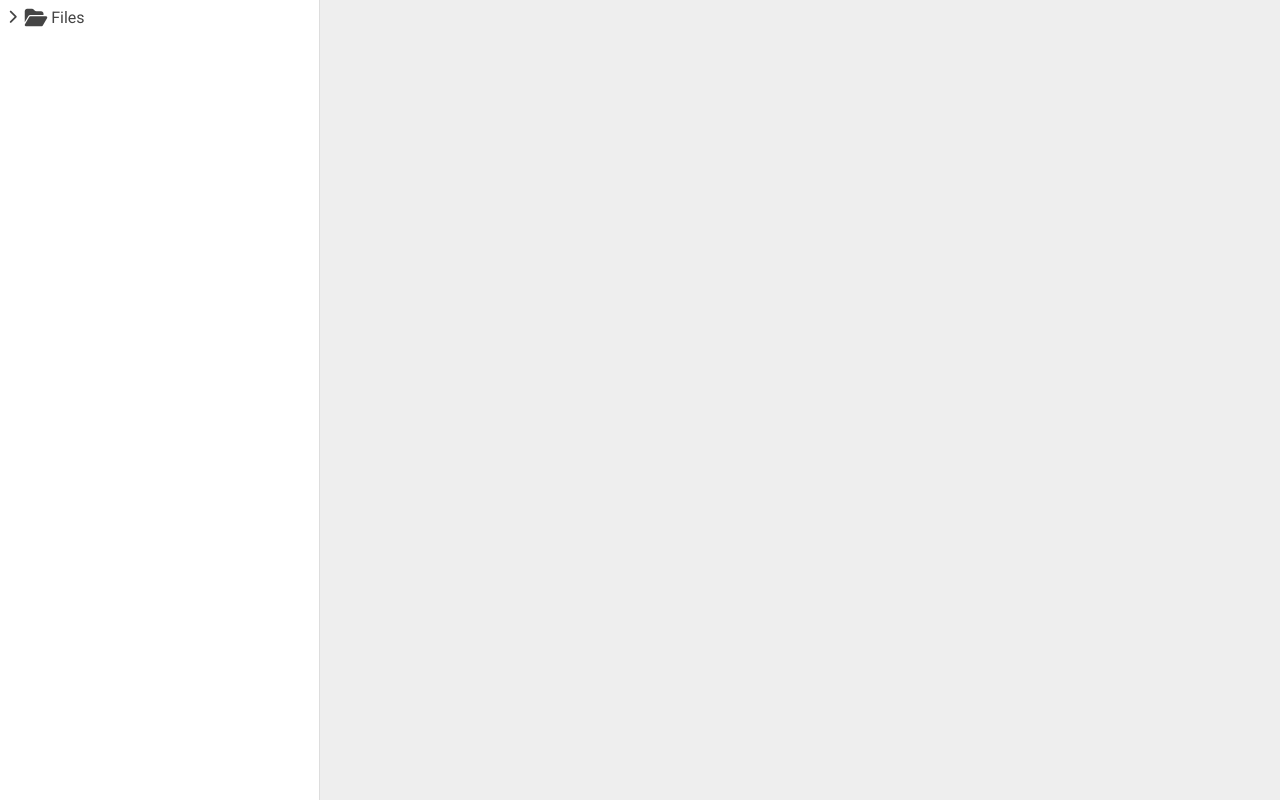
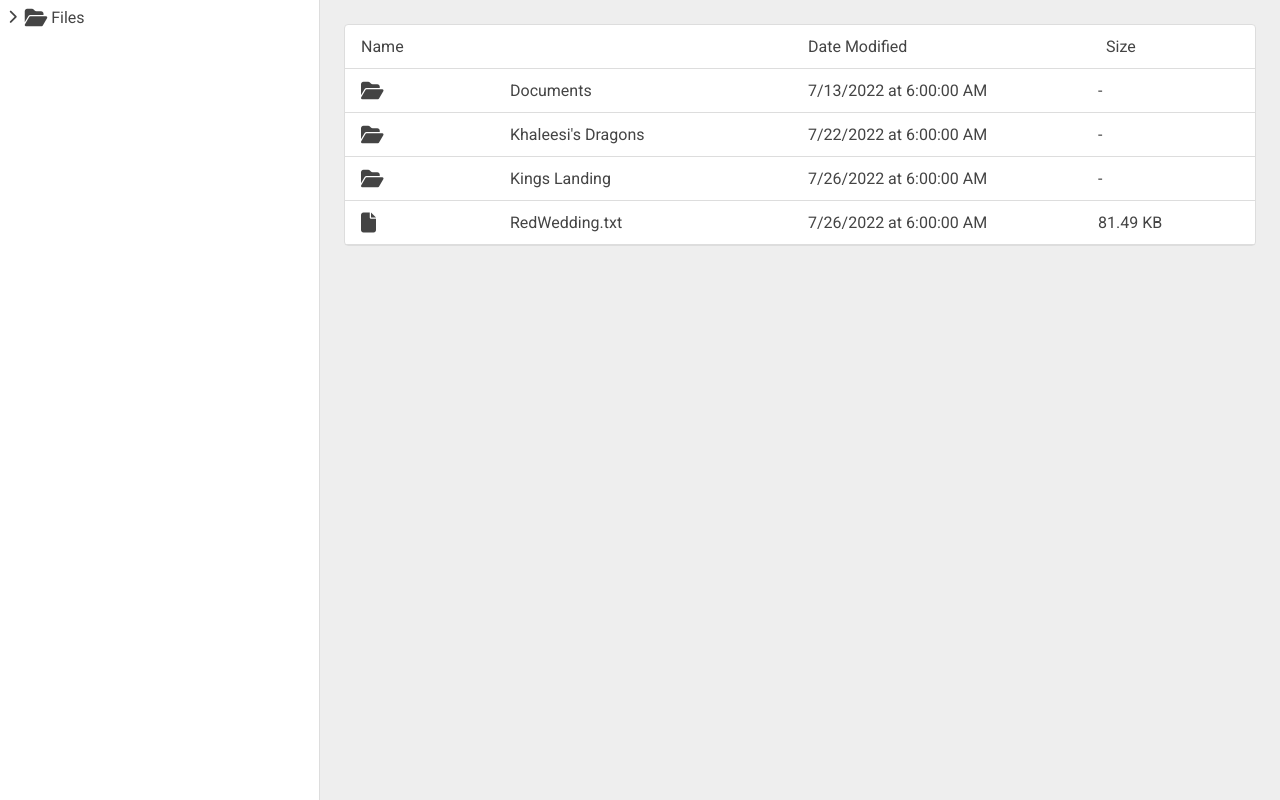
Before and after one commit to joshsisley/file-system-ui-challenge, a website built with webpack: page index.html in a window 1280 px wide. Built offline with nearby package versions, Linux system fonts and the light colour scheme.

Commit message:
Added the right pane

```diff
--- a/src/components/LeftPane/FileNode/index.ts
+++ b/src/components/LeftPane/FileNode/index.ts
@@ -15,7 +15,6 @@ const FileNode = (node: IFileNode) => {
   nameEl.addEventListener('click', (e) => {
     e.preventDefault();
     e.stopPropagation();
-    console.log('click detected');
     const event = new CustomEvent('openFolder', { detail: node });
     document.dispatchEvent(event);
   });
@@ -44,6 +43,7 @@ const FileNode = (node: IFileNode) => {
       root.appendChild(rowEl);
       root.appendChild(childrenEl);
     } else {
+      root.className += ' ml-3 pb-1';
       root.appendChild(nameEl);
     }
   }
--- /dev/null
+++ b/src/components/RightPane/Header/index.ts
@@ -0,0 +1,24 @@
+const Header = () => {
+  const headerEl = document.createElement('div');
+  headerEl.className = 'file-list-header grid';
+
+  const headerNameEl = document.createElement('div');
+  headerNameEl.className = 'col col-3';
+  headerNameEl.innerHTML = 'Name';
+
+  const headerModifiedDateEl = document.createElement('div');
+  headerModifiedDateEl.className = 'col col-2';
+  headerModifiedDateEl.innerHTML = 'Date Modified';
+
+  const headerSizeEl = document.createElement('div');
+  headerSizeEl.className = 'col';
+  headerSizeEl.innerHTML = 'Size';
+
+  headerEl.appendChild(headerNameEl);
+  headerEl.appendChild(headerModifiedDateEl);
+  headerEl.appendChild(headerSizeEl);
+
+  return headerEl;
+}
+
+export default Header;
--- /dev/null
+++ b/src/components/RightPane/Icon/index.ts
@@ -0,0 +1,12 @@
+import { IFileNode } from '../../../interfaces/FileNode';
+
+const Icon = ({ type }: IFileNode) => {
+  const el = document.createElement('div');
+  el.classList.add('col');
+  const iconType = type === 'folder' ? 'fa-folder-open' : 'fa-file';
+  el.innerHTML = `<i class="fa ${iconType} fa-lg" aria-hidden="true"></i>`;
+
+  return el;
+};
+
+export default Icon;
--- /dev/null
+++ b/src/components/RightPane/ModifiedDate/index.ts
@@ -0,0 +1,12 @@
+import { IFileNode } from '../../../interfaces/FileNode';
+
+const ModifiedDate = ({ modified }: IFileNode) => {
+  const el = document.createElement('div');
+  el.className = 'col col-2';
+  const date = new Date(modified);
+  el.textContent = `${date.toLocaleDateString()} at ${date.toLocaleTimeString()}`;
+
+  return el;
+};
+
+export default ModifiedDate;
--- /dev/null
+++ b/src/components/RightPane/Name/index.ts
@@ -0,0 +1,11 @@
+import { IFileNode } from "../../../interfaces/FileNode";
+
+const Name = ({ name, type }: IFileNode) => {
+  const el = document.createElement('div');
+  el.className = 'col col-2';
+  el.textContent = name;
+
+  return el;
+};
+
+export default Name;
--- /dev/null
+++ b/src/components/RightPane/Size/index.ts
@@ -0,0 +1,12 @@
+import { IFileNode } from "../../../interfaces/FileNode";
+import { formatBytes } from "../../../services/util/util.service";
+
+const RowSize = (node: IFileNode) => {
+  const el = document.createElement('div');
+  el.setAttribute('data-testid', 'row-size');
+  el.textContent = formatBytes(node.size);
+
+  return el;
+};
+
+export default RowSize;
--- a/src/components/RightPane/index.ts
+++ b/src/components/RightPane/index.ts
@@ -1,9 +1,62 @@
 import { IFileNode } from '../../interfaces/FileNode';
+import Icon from './Icon/index';
+import Name from './Name/index';
+import ModifiedDate from './ModifiedDate/index';
+import Size from './Size/index';
+import Header from './Header/index';
 
 const RightPane = (initialNode: IFileNode) => {
   const el = document.createElement('div');
   el.setAttribute('data-test', 'right-pane');
-  el.className = 'right-pane';
+  el.className = 'right-pane card m-3';
+
+  // Append the header
+  el.appendChild(Header());
+
+  // Append the children rows
+  document.addEventListener('openFolder', (e) => {
+    const node = (e as CustomEvent<IFileNode>).detail;
+    if (node.type === 'folder') {
+      el.querySelectorAll(`[data-folder="true"]`).forEach((row) => {
+        el.removeChild(row)
+      });
+
+      node.children.forEach((child) => {
+        const gridRow = document.createElement('div');
+        gridRow.className = 'grid';
+        gridRow.setAttribute('data-folder', 'true');
+
+        const iconEl = Icon(child);
+        const nameEl = Name(child);
+        const modifiedDateEl = ModifiedDate(child);
+        const sizeEl = Size(child);
+
+        if (child.type === 'folder') {
+          gridRow.className += ' clickable';
+          gridRow.addEventListener('click', (e: Event) => {
+            e.stopPropagation();
+            e.preventDefault();
+            document.dispatchEvent(
+              new CustomEvent('openFolder', { detail: child })
+            );
+          });
+        }
+
+        gridRow.appendChild(iconEl);
+        gridRow.appendChild(nameEl);
+        gridRow.appendChild(modifiedDateEl);
+        gridRow.appendChild(sizeEl);
+
+        el.appendChild(gridRow);
+      });
+    }
+  });
+
+  if (initialNode.type === 'folder') {
+    document.dispatchEvent(
+      new CustomEvent('openFolder', { detail: initialNode })
+    );
+  }
 
   return el;
 };
--- a/src/services/data/data.service.ts
+++ b/src/services/data/data.service.ts
@@ -82,21 +82,22 @@ const tree: IFileNode = {
     },
     {
       type: 'folder',
-      name: 'System',
+      name: 'Kings Landing',
       modified: '2022-07-26T06:00:00.000Z',
       size: null,
-      children: []
+      children: [
+        {
+          type: 'file',
+          name: 'IronThrone.pdf',
+          modified: '2022-07-26T06:00:10.000Z',
+          size: 76623,
+          children: null
+        },
+      ]
     },
     {
       type: 'file',
-      name: 'RedWedding.pdf',
-      modified: '2022-07-26T06:00:10.000Z',
-      size: 76623,
-      children: null
-    },
-    {
-      type: 'file',
-      name: 'IronThrone.txt',
+      name: 'RedWedding.txt',
       modified: '2022-07-26T06:00:00.000Z',
       size: 83442,
       children: null
--- a/src/services/util/util.service.ts
+++ b/src/services/util/util.service.ts
@@ -1,2 +1,17 @@
 export const isDefined = <T>(item: T | undefined | null): item is T =>
   item !== undefined && item !== null;
+
+export const formatBytes = (bytes: number, decimals = 2) => {
+  if (!bytes) return '-';
+  if (bytes === 0) {
+    return '0 Bytes';
+  }
+
+  const k = 1024;
+  const dm = decimals < 0 ? 0 : decimals;
+  const sizes = ['Bytes', 'KB', 'MB', 'GB', 'TB', 'PB', 'EB', 'ZB', 'YB'];
+
+  const i = Math.floor(Math.log(bytes) / Math.log(k));
+
+  return parseFloat((bytes / Math.pow(k, i)).toFixed(dm)) + ' ' + sizes[i];
+}
--- a/src/styles.scss
+++ b/src/styles.scss
@@ -17,7 +17,7 @@ body {
     border-right: 1px solid #ddd;
   }
   .right-pane {
-    padding: 1.6rem;
+    height: fit-content;
     .file-list {
       .file-list__header {
         padding: 0.25rem 0.5rem;
@@ -38,13 +38,16 @@ body {
   flex-wrap: nowrap;
   justify-content: flex-start;
   width: 100%;
+  .name {
+    cursor: default;
+  }
 }
 
 .children {
   display: none;
   margin-left: 0.5rem;
 
-  &:global(.open) {
+  &.open {
     display: block;
   }
 }
@@ -56,9 +59,21 @@ body {
   transform: rotate(0deg);
   transition: transform 0.2s ease-in-out, background-color 0.2s ease-in-out;
 
-  &:global(.open) {
+  &.open {
     transform: rotate(90deg);
   }
+}
+
+.clickable {
+  cursor: pointer;
+}
+
+.grid {
+  display: grid;
+  grid-template-columns: repeat(6, 1fr);
+  align-items: center;
+  border-bottom: 1px solid #ddd;
+  padding: 0.25rem 0.5rem;
 }
 
 .col {
@@ -84,3 +99,31 @@ body {
 .col-6 {
   grid-column: span 6;
 }
+
+.m-1 {
+  margin: 0.5rem;
+}
+
+.m-2 {
+  margin: 1rem;
+}
+
+.m-3 {
+  margin: 1.5rem;
+}
+
+.ml-1 {
+  margin-left: 0.5rem;
+}
+
+.ml-2 {
+  margin-left: 1rem;
+}
+
+.ml-3 {
+  margin-left: 1.5rem;
+}
+
+.pb-1 {
+  padding-bottom: 0.5rem;
+}
```
Also changed, not shown: src/components/RightPane/Header/Header.test.ts (added, +9 -0 lines), src/components/RightPane/Icon/Icon.test.ts (added, +17 -0 lines), src/components/RightPane/ModifiedDate/ModifiedDate.test.ts (added, +17 -0 lines), src/components/RightPane/Name/Name.test.ts (added, +17 -0 lines), src/components/RightPane/RightPane.test.ts (added, +16 -0 lines), src/components/RightPane/Size/Size.test.ts (added, +17 -0 lines), README.md.
